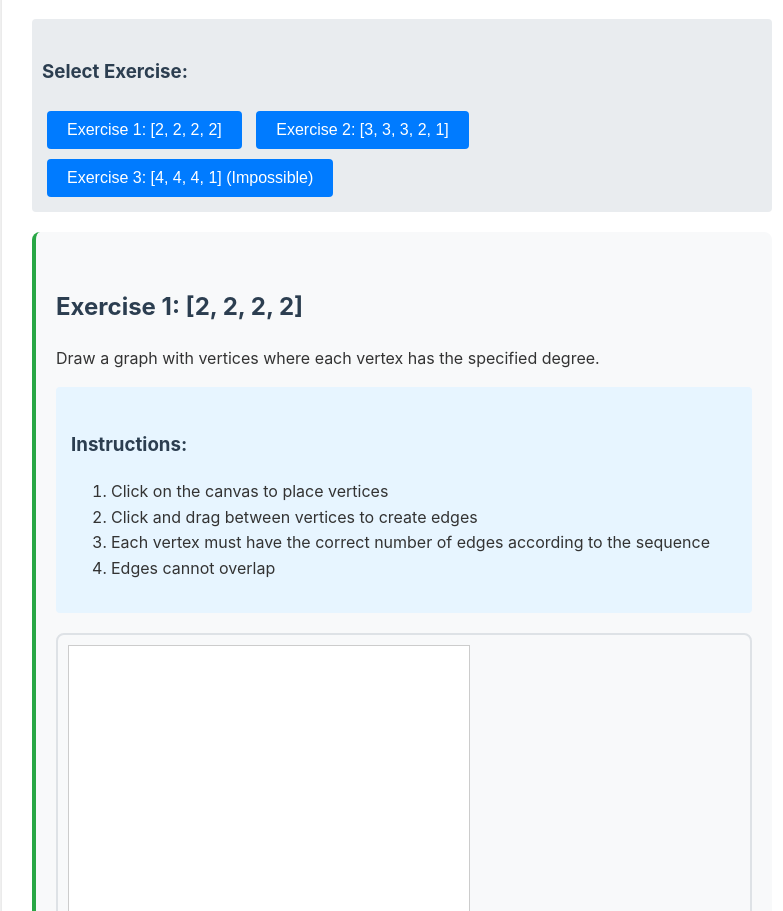
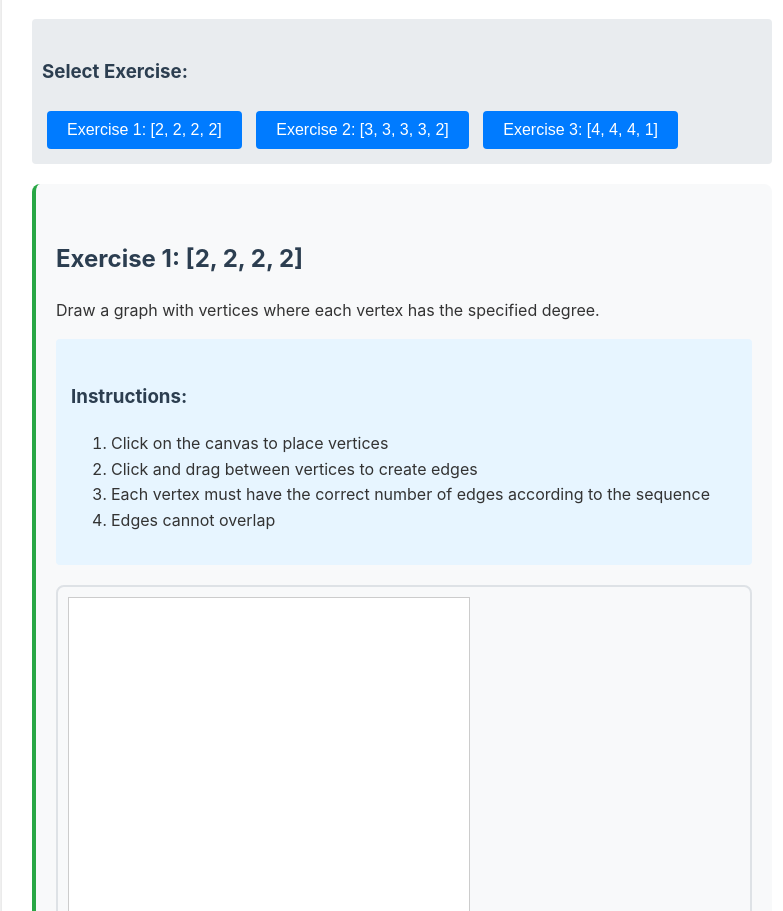
Before and after one commit to nta58/Havel-Hakimi-Algorithm, a plain HTML site: page index.html in a window 1280 px wide. Shown: the part 1037-1948 px from the top of the page, without its empty margins (238-1021 px from the left). Drawn offline with Linux system fonts and the light colour scheme.

Commit message:
Update index.html

```diff
--- a/index.html
+++ b/index.html
@@ -41,8 +41,8 @@
         <div class="exercise-selector">
             <h3>Select Exercise:</h3>
             <button onclick="selectExercise(1)">Exercise 1: [2, 2, 2, 2]</button>
-            <button onclick="selectExercise(2)">Exercise 2: [3, 3, 3, 2, 1]</button>
-            <button onclick="selectExercise(3)">Exercise 3: [4, 4, 4, 1] (Impossible)</button>
+            <button onclick="selectExercise(2)">Exercise 2: [3, 3, 3, 3, 2]</button>
+            <button onclick="selectExercise(3)">Exercise 3: [4, 4, 4, 1]</button>
         </div>
 
         <div class="exercise-section">
```
